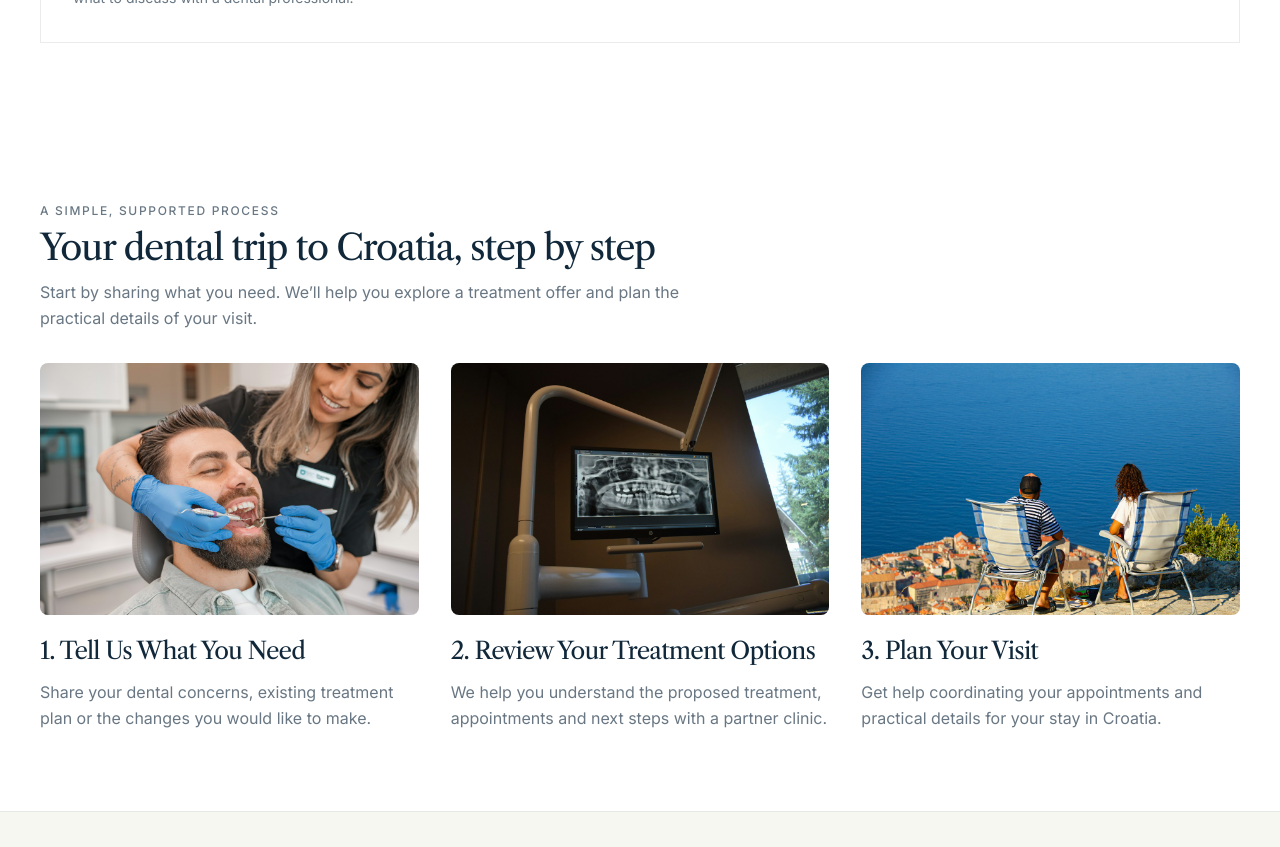
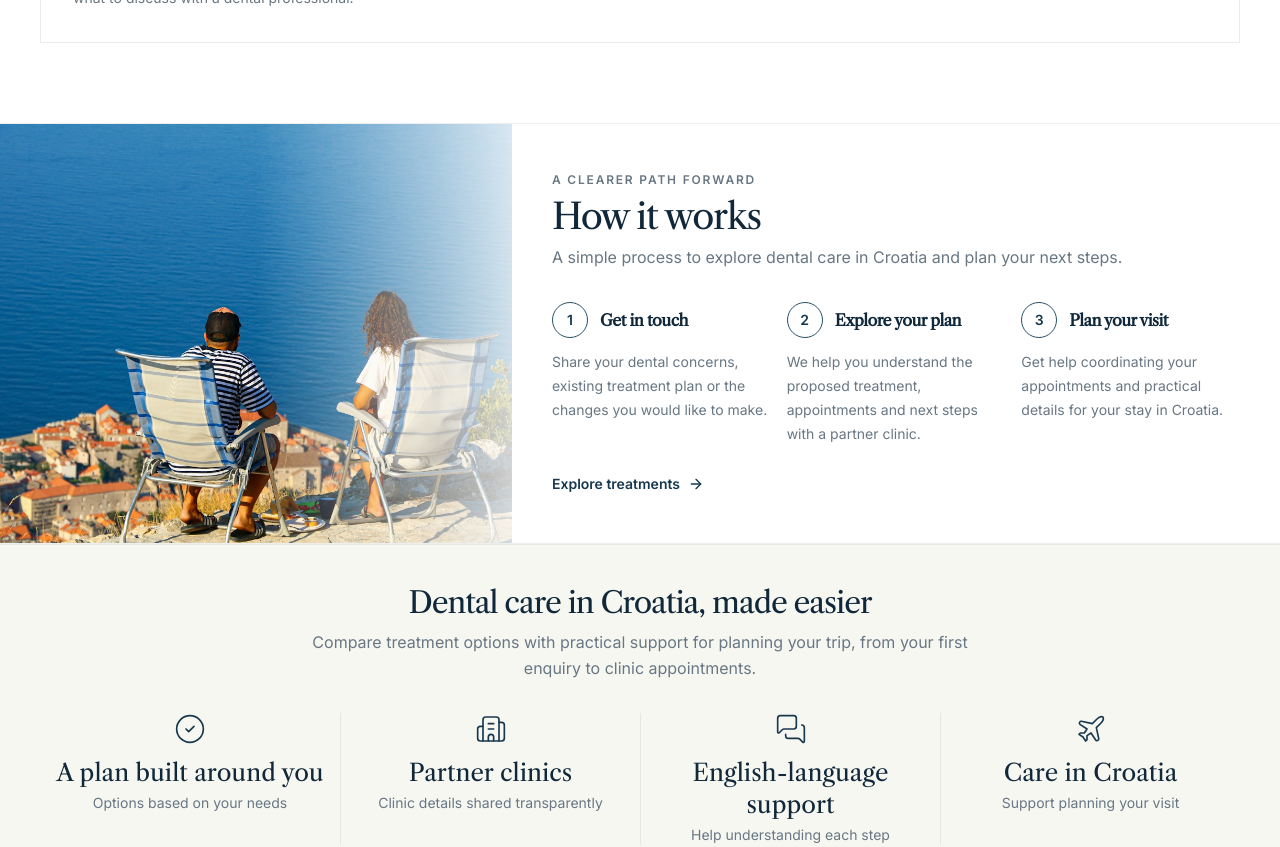
Before and after one commit to ivansusac2209/SmileCroatia, a Vue app: page / in a window 1280 px wide. Shown: the part 1840-2687 px from the top of the page. Built offline with nearby package versions, Linux system fonts and the light colour scheme.

Commit message:
Match process section to premium dental tourism homepage

```diff
--- a/src/components/home/HowItWorks.vue
+++ b/src/components/home/HowItWorks.vue
@@ -1,22 +1,30 @@
 <script setup lang="ts">
+import { ArrowRight } from 'lucide-vue-next'
 import { steps } from '@/data/home'
 </script>
 
 <template>
-  <section id="how-it-works" class="scroll-mt-24 py-14 lg:py-20" aria-labelledby="how-it-works-title">
-    <div class="container-page">
-      <div class="mb-8 max-w-2xl">
-        <p class="text-xs font-medium tracking-[0.14em] text-muted">A SIMPLE, SUPPORTED PROCESS</p>
-        <h2 id="how-it-works-title" class="mt-2 text-3xl text-navy-900 lg:text-4xl">Your dental trip to Croatia, step by step</h2>
-        <p class="mt-3 leading-relaxed text-muted">Start by sharing what you need. We’ll help you explore a treatment offer and plan the practical details of your visit.</p>
+  <section id="how-it-works" class="scroll-mt-24 overflow-hidden border-y border-line/70 bg-white" aria-labelledby="how-it-works-title">
+    <div class="grid lg:min-h-[340px] lg:grid-cols-[0.8fr_1.2fr]">
+      <div class="relative min-h-56 overflow-hidden lg:min-h-full">
+        <img src="/images/step-travel.jpg" alt="Croatia’s Adriatic coast, where visitors can plan a dental care trip" class="absolute inset-0 h-full w-full object-cover" loading="lazy" />
+        <div class="absolute inset-0 bg-gradient-to-r from-transparent via-transparent to-white/80 lg:block" />
       </div>
-      <ol class="grid gap-10 md:grid-cols-3 md:gap-6 lg:gap-8">
-        <li v-for="step in steps" :key="step.title">
-          <img :src="step.image" :alt="step.alt" class="aspect-[3/2] w-full rounded-lg object-cover" loading="lazy" />
-          <h3 class="mt-5 text-2xl text-navy-900 md:text-xl lg:text-2xl">{{ step.title }}</h3>
-          <p class="mt-3 leading-relaxed text-muted">{{ step.text }}</p>
-        </li>
-      </ol>
+      <div class="container-page py-10 lg:py-12 lg:pl-8">
+        <p class="text-xs font-semibold tracking-[0.15em] text-muted">A CLEARER PATH FORWARD</p>
+        <h2 id="how-it-works-title" class="mt-2 text-3xl text-navy-900 lg:text-4xl">How it works</h2>
+        <p class="mt-2 max-w-xl leading-relaxed text-muted">A simple process to explore dental care in Croatia and plan your next steps.</p>
+        <ol class="mt-8 grid gap-6 sm:grid-cols-3 sm:gap-4">
+          <li v-for="(step, index) in steps" :key="step.title" class="relative">
+            <div class="flex items-center gap-3">
+              <span class="flex size-9 shrink-0 items-center justify-center rounded-full border border-navy-700 text-sm font-semibold text-navy-800">{{ index + 1 }}</span>
+              <h3 class="text-base font-semibold text-navy-900">{{ ['Get in touch', 'Explore your plan', 'Plan your visit'][index] }}</h3>
+            </div>
+            <p class="mt-3 text-sm leading-6 text-muted">{{ step.text }}</p>
+          </li>
+        </ol>
+        <a href="#dental-treatments" class="mt-7 inline-flex items-center gap-2 text-sm font-semibold text-navy-800 hover:text-navy-700">Explore treatments <ArrowRight class="size-4" /></a>
+      </div>
     </div>
   </section>
 </template>
```
